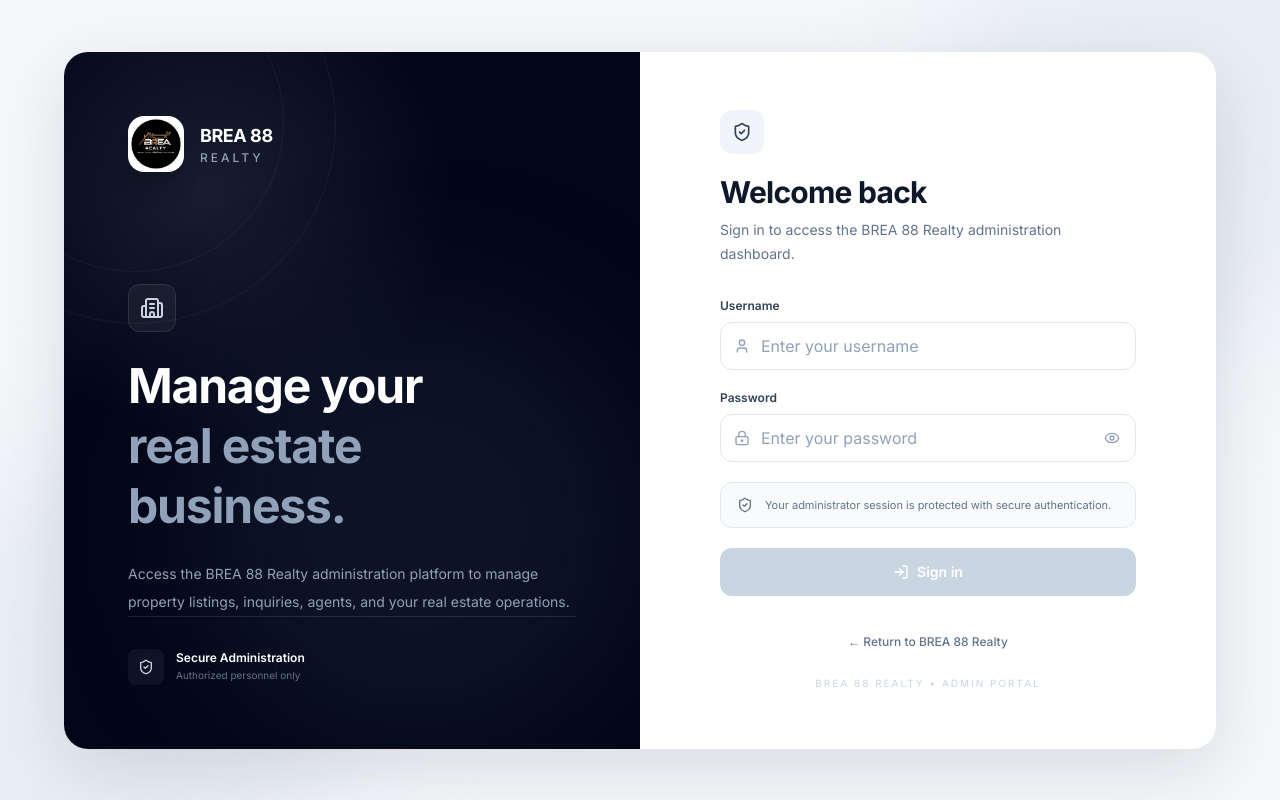
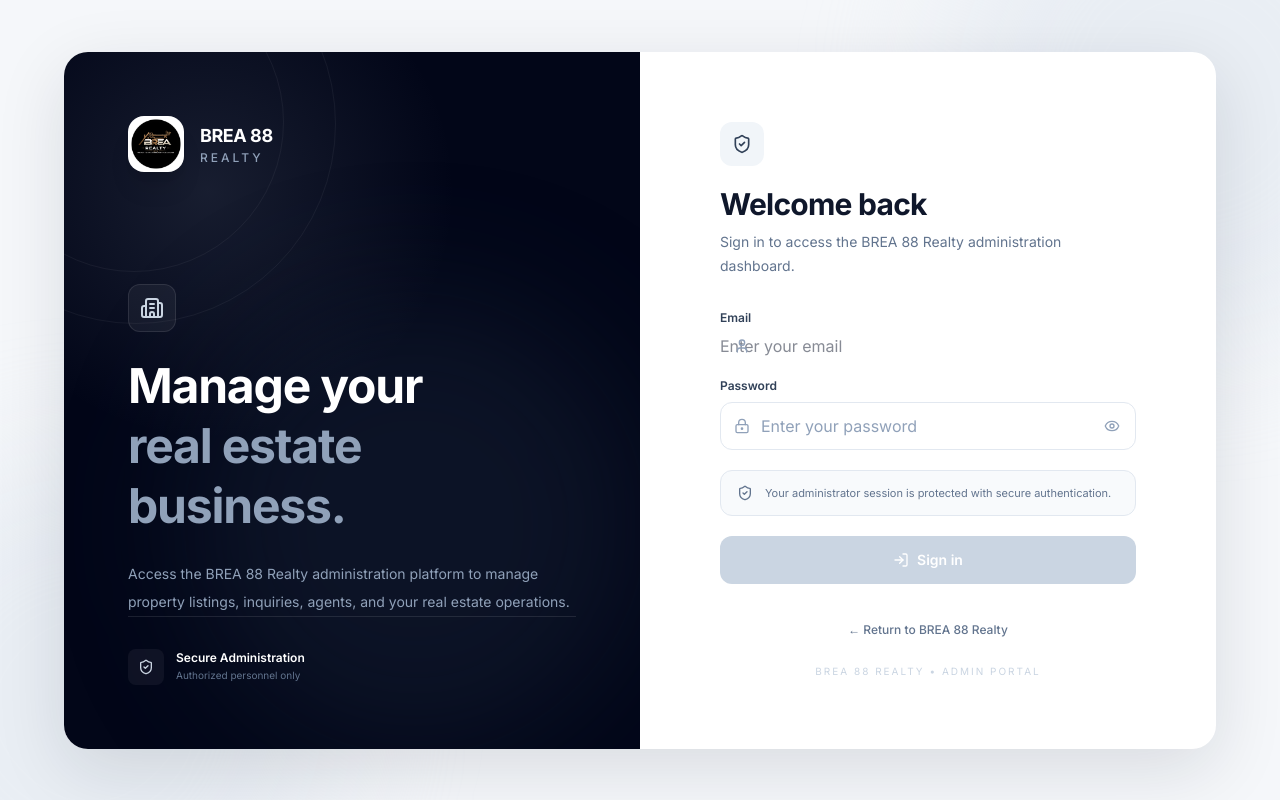
Before and after one commit to cylexnoe/brea88, a Next.js app in the folder brea88/: page /admin in a window 1280 px wide. Built offline with nearby package versions, Linux system fonts and the light colour scheme.

Commit message:
secure admin dashboard

```diff
--- a/brea88/src/app/admin/page.tsx
+++ b/brea88/src/app/admin/page.tsx
@@ -43,7 +43,7 @@
           },
           credentials: 'include',
           body: JSON.stringify({
-          username: username.trim(),
+            email: username.trim().toLowerCase(),
             password,
           }),
         });
@@ -54,18 +54,13 @@
           setError(
             data?.message ||
               data?.error ||
-            'Invalid username or password.'
+              'Invalid email or password.'
           );
 
           setLoading(false);
           return;
         }
 
-      /*
-       * Speak only after successful authentication.
-       * This prevents the welcome message from playing
-       * when the user simply opens the login page.
-       */
         if (typeof window !== 'undefined') {
           window.speechSynthesis.cancel();
 
@@ -326,10 +321,10 @@
                   <div>
 
                     <label
-                      htmlFor="admin-username"
+                        htmlFor="admin-email"
                         className="mb-2 block text-xs font-semibold text-slate-700"
                       >
-                      Username
+                        Email
                       </label>
 
                     <div className="relative">
@@ -337,17 +332,16 @@
                       <User className="absolute left-3.5 top-1/2 h-4 w-4 -translate-y-1/2 text-slate-400" />
 
                       <input
-                        id="admin-username"
-                        type="text"
+                        id="admin-email"
+                        type="email"
                         value={username}
                         onChange={(event) =>
                           setUsername(event.target.value)
                         }
-                        placeholder="Enter your username"
-                        autoComplete="username"
+                        placeholder="Enter your email"
+                        autoComplete="email"
                         required
                         disabled={loading}
-                        className="h-12 w-full rounded-xl border border-slate-200 bg-white pl-10 pr-4 text-sm text-slate-900 outline-none transition placeholder:text-slate-400 hover:border-slate-300 focus:border-slate-500 focus:ring-4 focus:ring-slate-100 disabled:cursor-not-allowed disabled:bg-slate-50 disabled:opacity-60"
                       />
 
                     </div>
```
Lines whose indentation alone changed are shown as unchanged.
